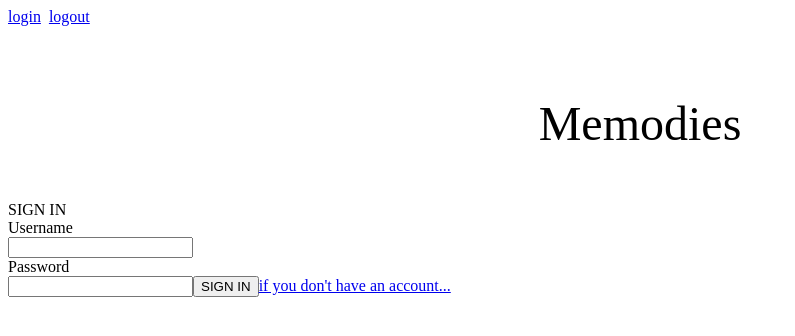
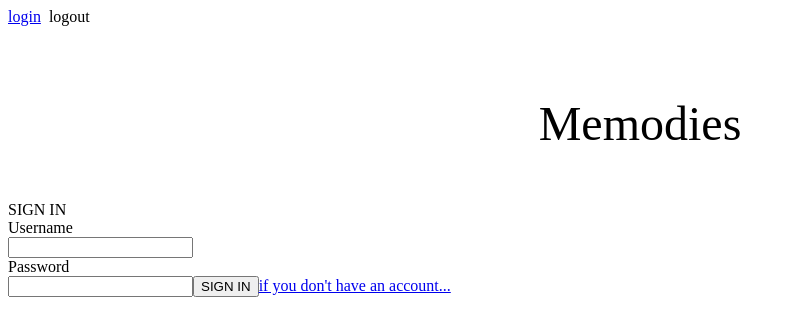
Before and after one commit to curious-curie/memodies, a React (Create React App) app: page /login in a window 1280 px wide. Shown: the top 336 px of the page, without its empty margins (0-795 px from the left). Built offline with nearby package versions, Linux system fonts and the light colour scheme; no server answers; a web font is replaced by a local one.

Commit message:
logout feature

```diff
--- a/src/App.js
+++ b/src/App.js
@@ -8,7 +8,7 @@ import New from './components/New'
 import LoginForm from './components/auth/LoginForm'
 import RegisterForm from './components/auth/RegisterForm'
 import Header from './components/Header';
-import { loadUser } from "./action/auth"
+import { loadUser, logout } from "./action/auth"
 import { BrowserRouter as Router, Route } from 'react-router-dom';
 import {Redirect, Switch} from 'react-router-dom';
 axios.defaults.xsrfCookieName = "csrftoken";
@@ -39,7 +39,7 @@ class App extends Component {
     let {PrivateRoute} = this;
     return (
         <Router>
-          <Header user = {this.props.auth.isAuthenticated? this.props.auth.user.username : ''} />
+          <Header logout = {this.props.logout} user = {this.props.auth.isAuthenticated? this.props.auth.user.username : ''} />
             <Switch>
                 <PrivateRoute exact path="/" component={Main} />
                 <PrivateRoute exact path="/home" component={Main} />
@@ -63,7 +63,8 @@ const mapDispatchToProps = dispatch => {
   return {
       loadUser: () => {
           return dispatch(loadUser());
-      }
+      },
+      logout: () => dispatch(logout()),
   }
 }
 
--- a/src/action/auth.js
+++ b/src/action/auth.js
@@ -97,3 +97,42 @@ export const loadUser = () => {
         })
     }
   }
+
+
+
+export const logout = () => {
+  return (dispatch, getState) => {
+      const token = getState().auth.token;
+
+      let headers = {
+        "Content-Type": "application/json",
+      };
+
+      if (token) {
+        headers["Authorization"] = `Token ${token}`;
+      }
+
+      return fetch("/api/auth/logout/", {headers, body: "", method: "POST"})
+          .then(res => {
+              if (res.status === 204) {
+                  return {status: res.status, data: {}};
+              } else if (res.status < 500) {
+                  return res.json().then(data => {
+                      return {status: res.status, data};
+                  })
+              } else {
+                  console.log("Server Error!");
+                  throw res;
+              }
+          })
+          .then(res => {
+              if (res.status === 204) {
+                  dispatch({type: 'LOGOUT_SUCCESSFUL'});
+                  return res.data;
+              } else if (res.status === 403 || res.status === 401) {
+                  dispatch({type: "AUTHENTICATION_ERROR", data: res.data});
+                  throw res.data;
+              }
+          })
+  }
+}
--- a/src/components/Header.js
+++ b/src/components/Header.js
@@ -22,11 +22,11 @@ color:black;
   &:focus, &:hover, &:visited, &:link, &:active {
         text-decoration: none;
     }`;
-const Header = ({user}) => {
+const Header = ({user, logout}) => {
     return (
       <>
       { user === ''? <span><Link to = "/login">login</Link></span> : <span>Hello, {user}</span>}
-      &nbsp; <Link to = "/logout">logout</Link>
+      &nbsp; <span onClick = {logout}>logout</span>
        <StyledLink to = "/"><Title>Memodies</Title></StyledLink>
       </>
     );
```
